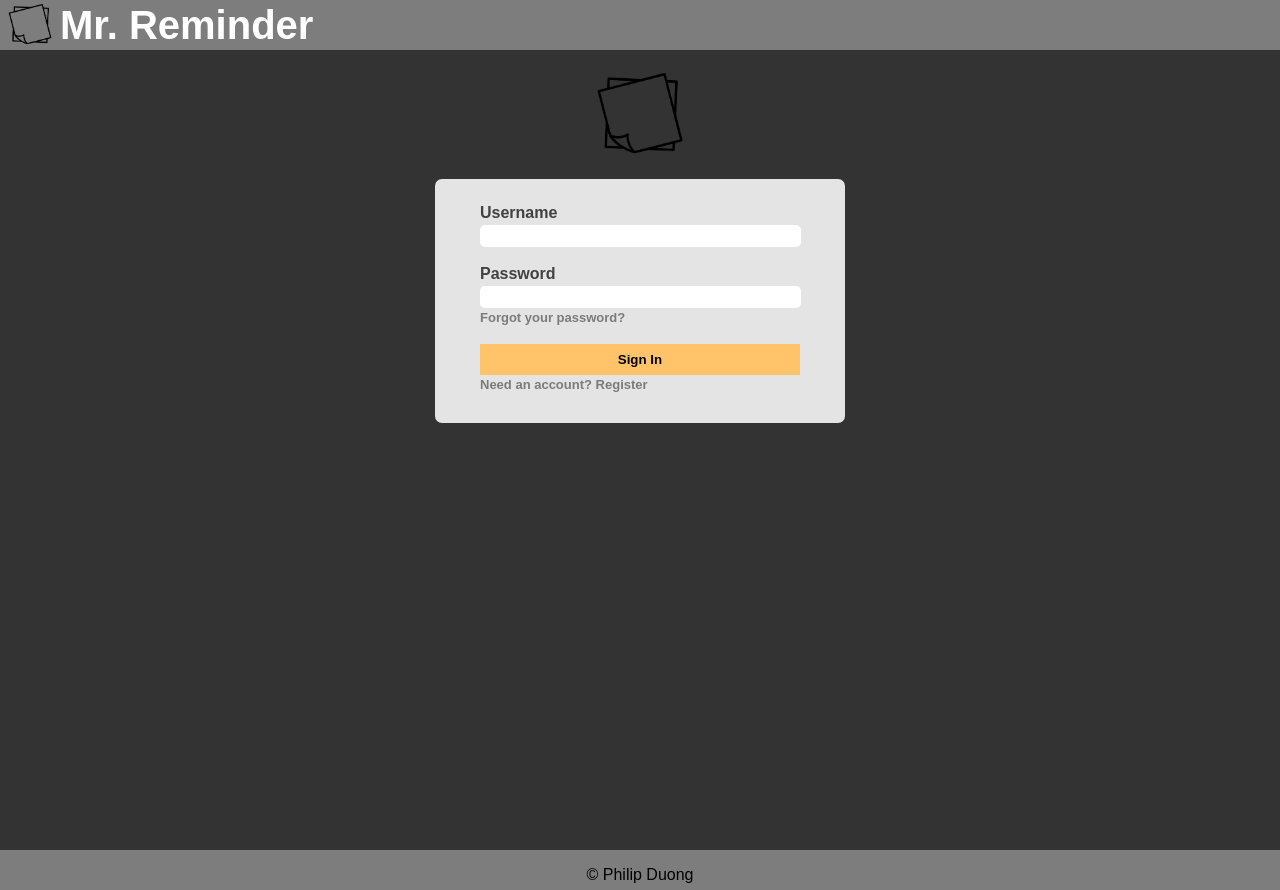
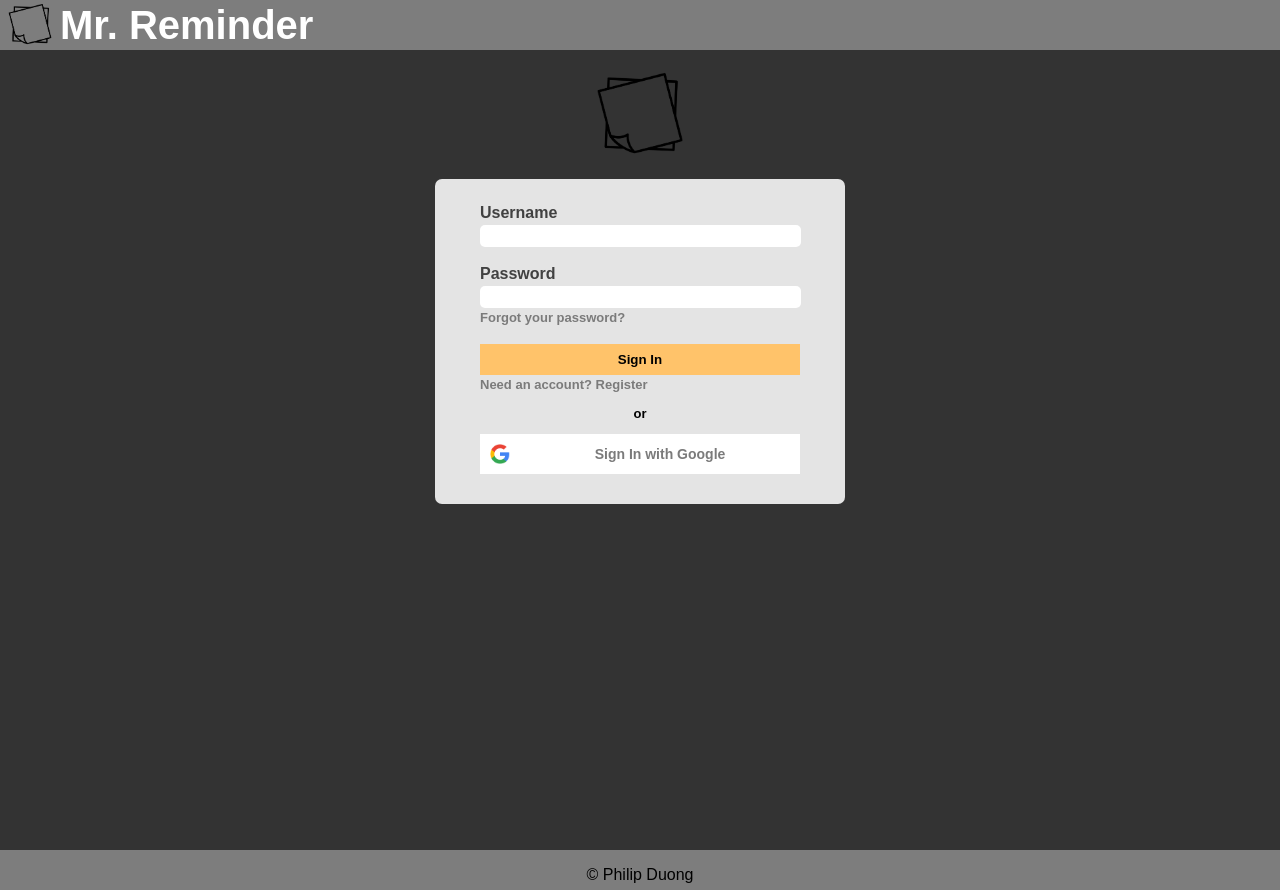
Before and after one commit to DigitalWatergun/mr-reminder-web, a React (Create React App) app: page / in a window 1280 px wide. Built offline with nearby package versions, Linux system fonts and the light colour scheme; the HTML template or start-up script is replaced by a standard one.

Commit message:
Add custom Google Sign In button and styles

```diff
--- a/src/pages/LoginPage.jsx
+++ b/src/pages/LoginPage.jsx
@@ -3,8 +3,30 @@ import { useNavigate, useLocation } from "react-router-dom";
 import { HeaderFooter } from "../components/HeaderFooter";
 import { Loading } from "../components/Loading";
 // import { GoogleButton } from "../components/GoogleSignInButton";
+import googleButton from "../static/googleButton.png";
 import { api } from "../api/api";
 import image from "../static/sticky.png";
+
+const getGoogleOAuthURL = () => {
+    const rootUrl = "https://accounts.google.com/o/oauth2/v2/auth";
+
+    const options = {
+        redirect_uri: "http://localhost:3001/users/login/google",
+        client_id:
+            "600753869347-gqrlgknlu5d44joi42k8balii8m6osg7.apps.googleusercontent.com",
+        access_type: "offline",
+        response_type: "code",
+        prompt: "consent",
+        scope: [
+            "https://www.googleapis.com/auth/userinfo.profile",
+            "https://www.googleapis.com/auth/userinfo.email",
+        ].join(" "),
+    };
+
+    const qs = new URLSearchParams(options);
+
+    return `${rootUrl}?${qs.toString()}`;
+};
 
 export const Login = () => {
     const state = useLocation();
@@ -109,7 +131,7 @@ export const Login = () => {
                                 Sign In
                             </button>
                             <a href="/register">Need an account? Register</a>
-                            {/* <p
+                            <p
                                 style={{
                                     fontSize: 13,
                                     fontWeight: "regular",
@@ -118,7 +140,26 @@ export const Login = () => {
                             >
                                 or
                             </p>
-                            <GoogleButton
+                            <div>
+                                <a
+                                    className="googleSignInBox"
+                                    href={getGoogleOAuthURL()}
+                                >
+                                    <div className="googleSignInButton">
+                                        <img
+                                            src={googleButton}
+                                            alt="googleSignInIcon"
+                                            style={{
+                                                width: "40px",
+                                            }}
+                                        />
+                                        <span className="googleSignInButtonText">
+                                            Sign In with Google
+                                        </span>
+                                    </div>
+                                </a>
+                            </div>
+                            {/* <GoogleButton
                                 navigate={navigate}
                                 setLoadingState={setLoadingState}
                                 setError={setError}
--- a/src/static/styles.css
+++ b/src/static/styles.css
@@ -1,5 +1,5 @@
 body {
-    font-family: 'Arimo', sans-serif;
+    font-family: "Arimo", sans-serif;
     text-align: center;
     margin: 0;
 }
@@ -15,13 +15,14 @@ body {
     width: 140px;
 }
 
-.buttonGray:hover , .reminderGrayButton:hover:enabled {
+.buttonGray:hover,
+.reminderGrayButton:hover:enabled {
     background-color: white;
     color: #414141;
 }
 
 .buttonOrange {
-    background-color: #FFC36A;
+    background-color: #ffc36a;
     border: 0;
     border-radius: 7px;
     font-weight: bold;
@@ -30,9 +31,12 @@ body {
     width: 140px;
 }
 
-.buttonOrange:hover:enabled, .customForm .buttonSignIn:hover, .reminderCreateButton:hover, .reminderRunButton:hover:enabled {
+.buttonOrange:hover:enabled,
+.customForm .buttonSignIn:hover,
+.reminderCreateButton:hover,
+.reminderRunButton:hover:enabled {
     background-color: white;
-    color: #FFC36A;
+    color: #ffc36a;
 }
 
 .container {
@@ -40,6 +44,8 @@ body {
     flex-direction: column;
     height: 100%;
     width: 100%;
+    margin: 0;
+    padding: 0;
 }
 
 .content {
@@ -63,17 +69,15 @@ body {
     padding: 10px 40px 25px;
 }
 
-
 .customForm a {
-    color: #7B7B7B;
+    color: #7b7b7b;
     font-size: 13px;
     font-weight: bold;
     text-decoration: none;
 }
 
-
 .customForm .buttonSignIn {
-    background-color: #FFC36A;
+    background-color: #ffc36a;
     font-weight: bold;
     width: 100%;
     padding: 8px;
@@ -88,8 +92,8 @@ body {
     border: 0;
 }
 
-.customForm input[type=checkbox]{
-    height:15px;
+.customForm input[type="checkbox"] {
+    height: 15px;
     justify-content: space-between;
     margin-left: auto;
     width: 15px;
@@ -108,7 +112,7 @@ body {
     border-radius: 5px;
     height: 20px;
     margin-left: 15px;
-    width: 150px
+    width: 150px;
 }
 
 .switch {
@@ -117,7 +121,7 @@ body {
     margin-left: auto;
     position: relative;
     width: 70px;
-  }
+}
 
 /* Hide default HTML checkbox */
 .switch input {
@@ -136,8 +140,8 @@ body {
     bottom: 0;
     background-color: #ccc;
     border-radius: 7px;
-    -webkit-transition: .4s;
-    transition: .4s;
+    -webkit-transition: 0.4s;
+    transition: 0.4s;
 }
 
 .slider:before {
@@ -149,14 +153,13 @@ body {
     bottom: 4px;
     background-color: white;
     border-radius: 7px;
-    -webkit-transition: .4s;
-    transition: .4s;
+    -webkit-transition: 0.4s;
+    transition: 0.4s;
 }
 
 .customForm input:checked + .slider {
-    background-color: #FFC36A;
+    background-color: #ffc36a;
 }
-
 
 .customForm input:checked + .slider:before {
     -webkit-transform: translateX(26px);
@@ -164,29 +167,53 @@ body {
     transform: translateX(35px);
 }
 
-
-
 .errorText {
     color: red;
     text-align: center;
 }
 
 .footer {
-    background-color: #7D7D7D;
+    background-color: #7d7d7d;
     width: 100%;
     height: 40px;
 }
 
 .formBoxes {
-    background: #E4E4E4;
+    background: #e4e4e4;
     border-radius: 7px;
     padding: 5px;
     width: 400px;
     margin: 10px auto;
 }
 
+.googleSignInBox {
+    display: block;
+    width: 100%;
+    height: 40px;
+    background-color: #ffffff;
+    transition-duration: 0.4s;
+}
+
+.googleSignInButton {
+    display: flex;
+    flex-direction: row;
+}
+
+.googleSignInButtonText {
+    font-size: 14px;
+    font-weight: bold;
+    width: 100%;
+    margin: auto;
+    text-align: center;
+}
+
+.googleSignInBox:hover {
+    background-color: #4285f4;
+    color: #ffffff;
+}
+
 .header {
-    background-color: #7D7D7D;
+    background-color: #7d7d7d;
     width: 100%;
     height: 50px;
 }
@@ -219,14 +246,14 @@ body {
     height: 100vh;
     top: 0;
     left: 0;
-  }
+}
 
 .box {
     position: relative;
     margin: 0 auto;
     height: auto;
     margin-top: calc(100vh - 85vh - 20px);
-    background: #E4E4E4;
+    background: #e4e4e4;
     border-radius: 7px;
     border: 1px solid #999;
     overflow: auto;
@@ -234,7 +261,7 @@ body {
 }
 
 .pageHeading {
-    color:#FFC36A;
+    color: #ffc36a;
 }
 
 .profile {
@@ -252,14 +279,14 @@ body {
     left: 0;
 }
 
-.profileBox{
+.profileBox {
     float: right;
     position: relative;
     width: 100px;
     max-height: 70vh;
     margin-right: 10px;
     margin-top: 60px;
-    background: #E4E4E4;
+    background: #e4e4e4;
     border-radius: 4px;
     padding-left: 20px;
     padding-right: 10px;
@@ -274,15 +301,15 @@ body {
 }
 
 .reminder {
-    background: #E4E4E4;
+    background: #e4e4e4;
     border-radius: 7px;
     padding: 5px;
     width: 400px;
     margin: 10px auto;
-  }
+}
 
 .reminderCreateButton {
-    background-color: #FFC36A;
+    background-color: #ffc36a;
     border: 0;
     border-radius: 7px;
     font-size: 16px;
@@ -307,11 +334,11 @@ body {
 
 .reminderExpand {
     width: 400px;
-    height:60px;
+    height: 60px;
 }
 
 .reminderRunButton {
-    background-color: #FFC36A;
+    background-color: #ffc36a;
     border: 0;
     border-radius: 7px;
     font-size: 16px;
@@ -329,7 +356,7 @@ body {
     color: #fff;
     font-size: 16px;
     font-weight: bold;
-    margin:  5px;
+    margin: 5px;
     padding: 5px 15px 5px 15px;
     text-align: center;
     transition-duration: 0.4s;
@@ -343,18 +370,17 @@ body {
     color: #fff;
     font-size: 16px;
     font-weight: bold;
-    margin:  5px;
+    margin: 5px;
     padding: 5px 15px 5px 15px;
     text-align: center;
     transition-duration: 0.4s;
     width: 80px;
     pointer-events: none;
     opacity: 0.3;
-  }
-
+}
 
 .reminderTitle {
-    float:left;
+    float: left;
     font-size: 20px;
     font-weight: bold;
     margin: 0;
```
Also changed, not shown: src/static/googleButton.png (added).
